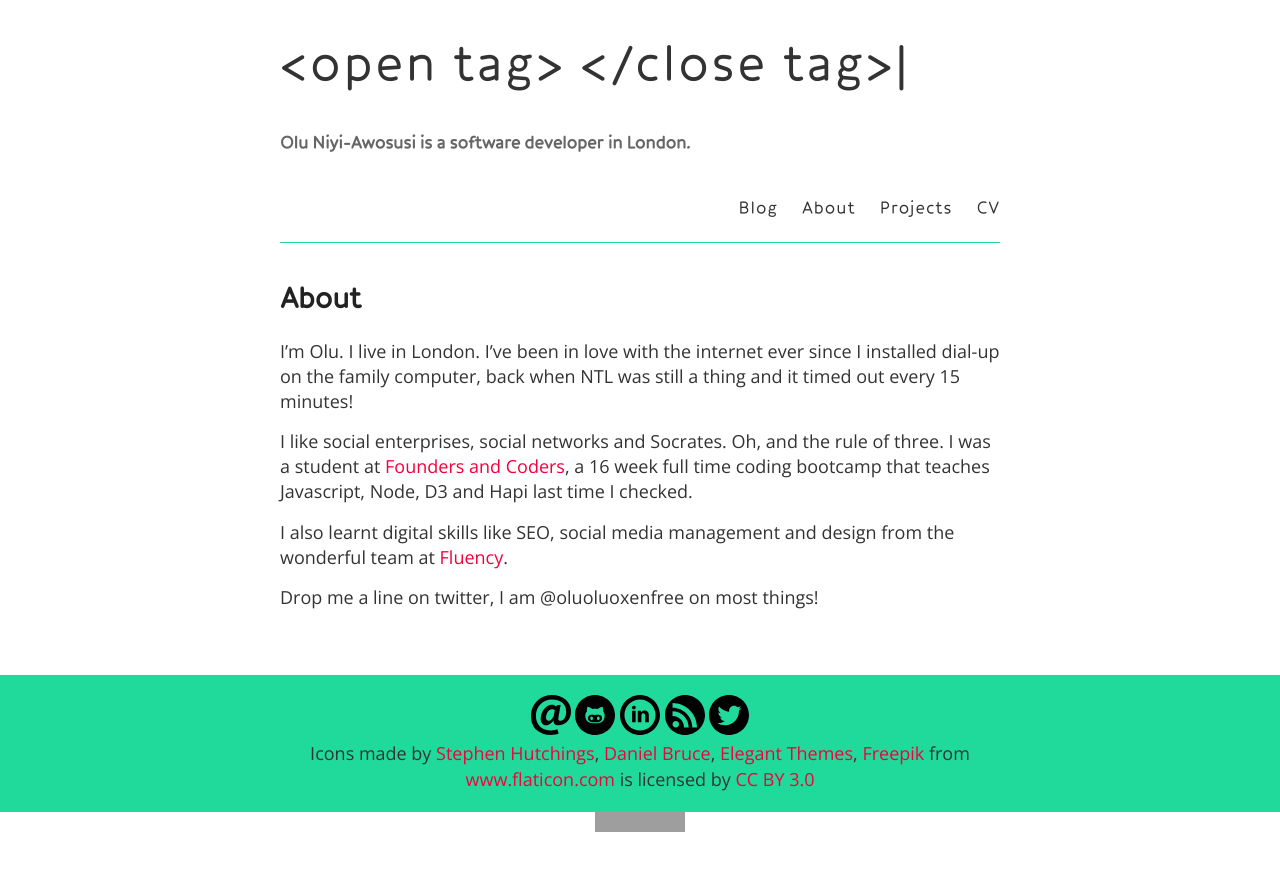
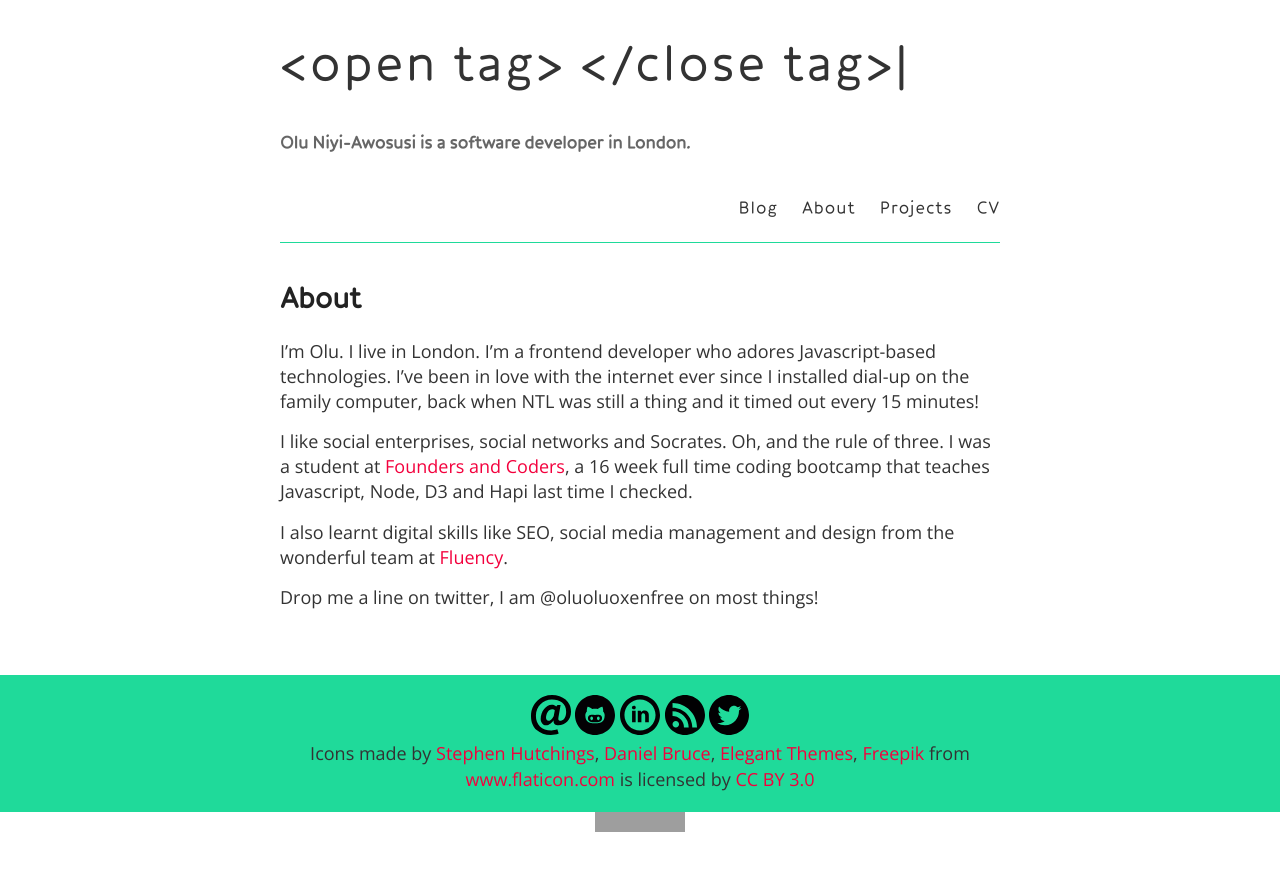
Before and after one commit to oluoluoxenfree/oluoluoxenfree.github.io, a Jekyll site: the page built from about.md, in a window 1280 px wide. Shown: the top 871 px of the page. Built offline with Jekyll 4.4.1, drawn with Linux system fonts in a browser that asks for light colours; nearby versions of some CDN libraries; comment, search, counter and statistics services are not loaded; grey boxes are pictures that could not be loaded.

Commit message:
about me change

```diff
--- a/about.md
+++ b/about.md
@@ -3,7 +3,7 @@ layout: page
 title: About
 permalink: /about/
 ---
-I’m Olu. I live in London. I’ve been in love with the internet ever since I installed dial-up on the family computer, back when NTL was still a thing and it timed out every 15 minutes!
+I’m Olu. I live in London. I'm a frontend developer who adores Javascript-based technologies. I’ve been in love with the internet ever since I installed dial-up on the family computer, back when NTL was still a thing and it timed out every 15 minutes!
 
 I like social enterprises, social networks and Socrates. Oh, and the rule of three. I was a student at [Founders and Coders](http://www.foundersandcoders.com/), a 16 week full time coding bootcamp that teaches Javascript, Node, D3 and Hapi last time I checked.
 
```
